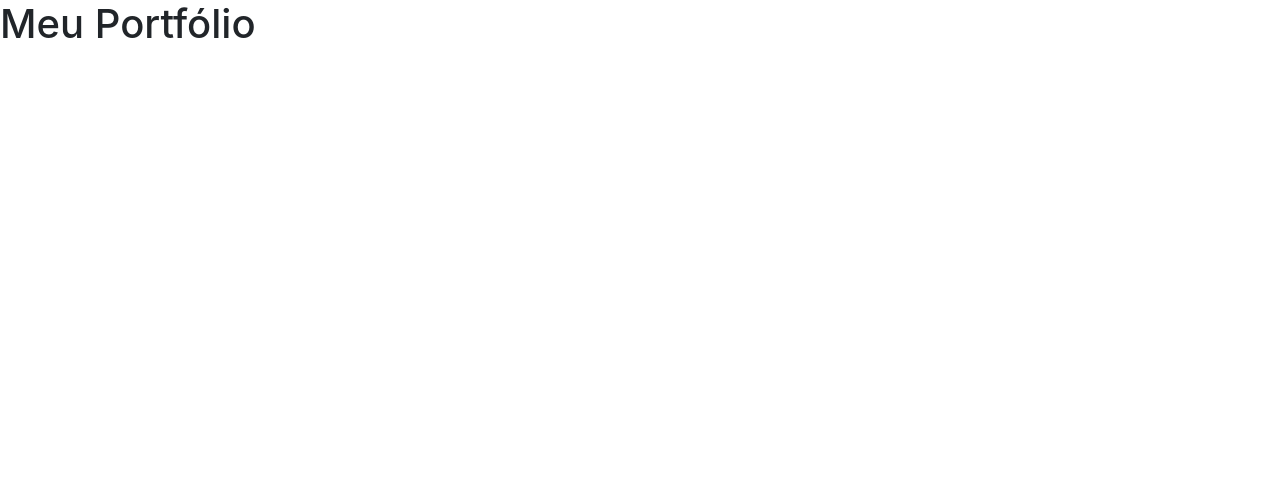
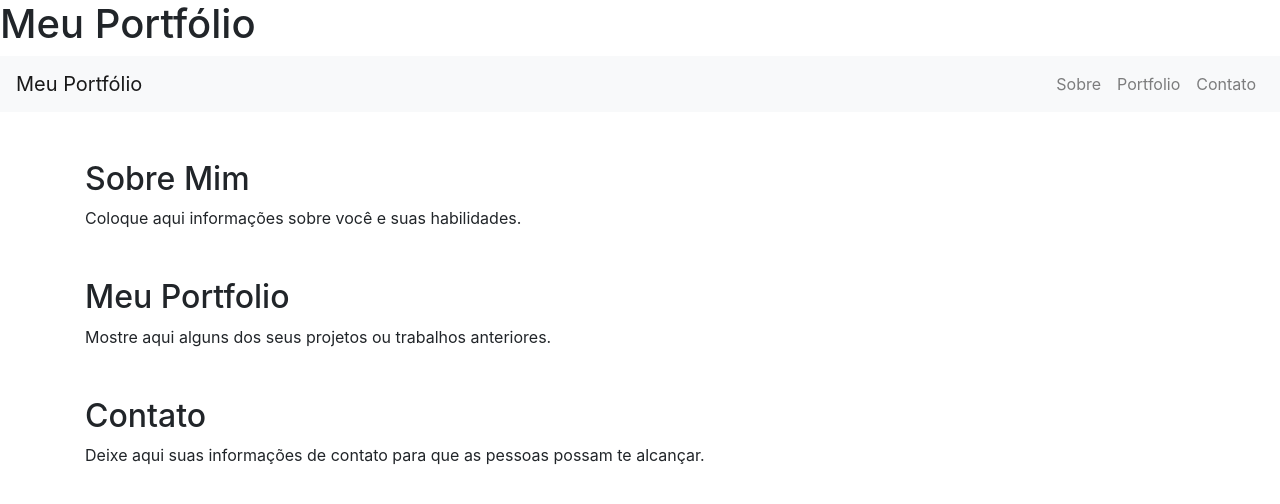
Before and after one commit to marianeccamara/marianeccamara.github.io, a plain HTML site: page index.html in a window 1280 px wide. Drawn offline with nearby package versions, Linux system fonts and the light colour scheme.

Commit message:
adicionando arquivos

```diff
--- a/index.html
+++ b/index.html
@@ -15,6 +15,41 @@
     <script src="https://cdnjs.cloudflare.com/ajax/libs/popper.js/1.14.3/umd/popper.min.js" integrity="sha384-ZMP7rVo3mIykV+2+9J3UJ46jBk0WLaUAdn689aCwoqbBJiSnjAK/l8WvCWPIPm49" crossorigin="anonymous"></script>
     <script src="https://stackpath.bootstrapcdn.com/bootstrap/4.1.3/js/bootstrap.min.js" integrity="sha384-ChfqqxuZUCnJSK3+MXmPNIyE6ZbWh2IMqE241rYiqJxyMiZ6OW/JmZQ5stwEULTy" crossorigin="anonymous"></script>
 
+    <nav class="navbar navbar-expand-lg navbar-light bg-light .bg-primary">
+      <a class="navbar-brand" href="#">Meu Portfólio</a>
+      <button class="navbar-toggler" type="button" data-toggle="collapse" data-target="#navbarNav" aria-controls="navbarNav" aria-expanded="false" aria-label="Toggle navigation">
+        <span class="navbar-toggler-icon"></span>
+      </button>
+      <div class="collapse navbar-collapse" id="navbarNav">
+        <ul class="navbar-nav ml-auto">
+          <li class="nav-item">
+            <a class="nav-link" href="#sobre">Sobre</a>
+          </li>
+          <li class="nav-item">
+            <a class="nav-link" href="#portfolio">Portfolio</a>
+          </li>
+          <li class="nav-item">
+            <a class="nav-link" href="#contato">Contato</a>
+          </li>
+        </ul>
+      </div>
+    </nav>
+
+    <div id="sobre" class="container mt-5">
+      <h2>Sobre Mim</h2>
+      <p>Coloque aqui informações sobre você e suas habilidades.</p>
+    </div>
+
+    <div id="portfolio" class="container mt-5">
+      <h2>Meu Portfolio</h2>
+      <p>Mostre aqui alguns dos seus projetos ou trabalhos anteriores.</p>
+    </div>
+
+    <div id="contato" class="container mt-5">
+      <h2>Contato</h2>
+      <p>Deixe aqui suas informações de contato para que as pessoas possam te alcançar.</p>
+    </div>
+
 </body>
 
 
```
